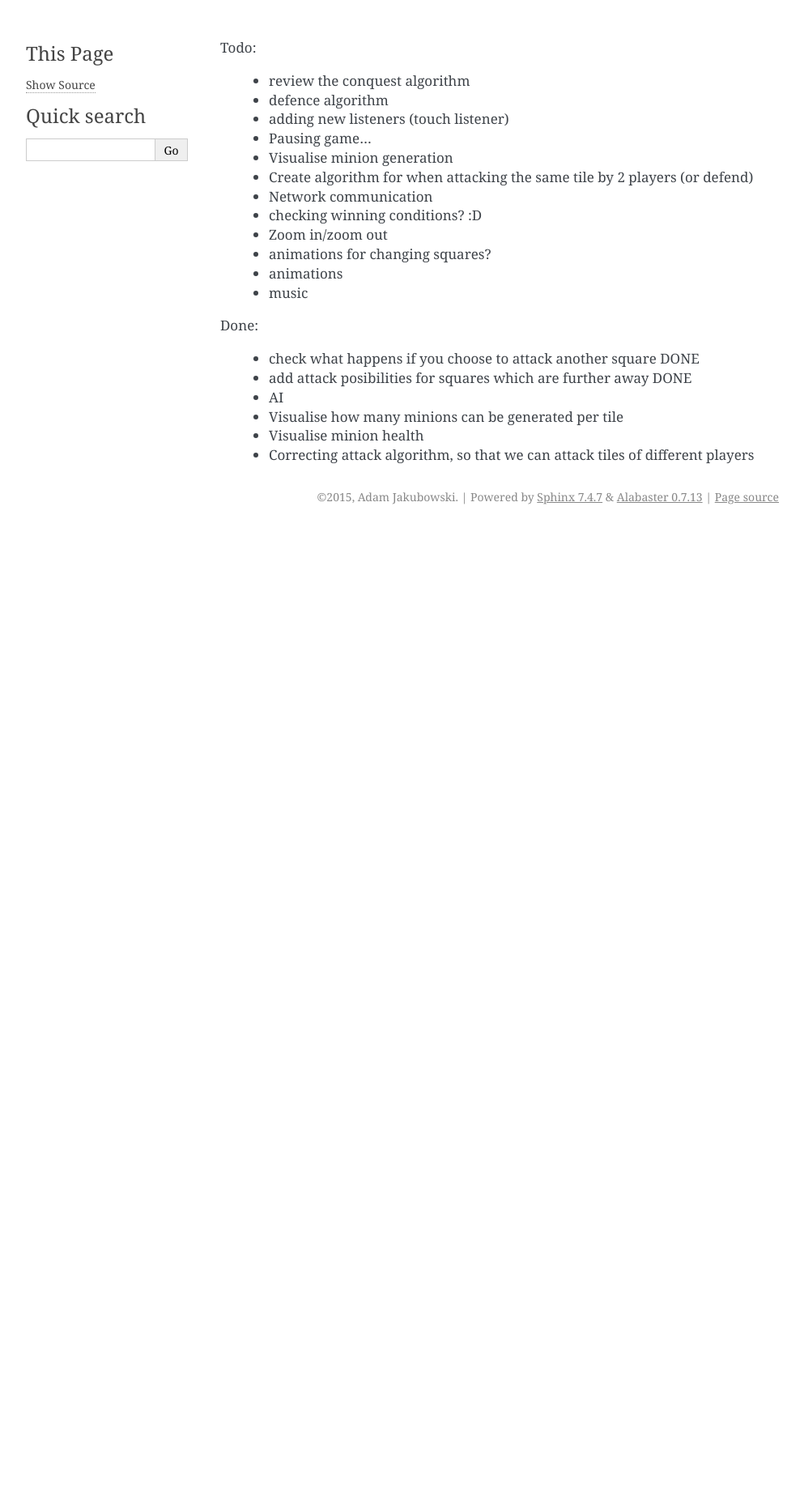
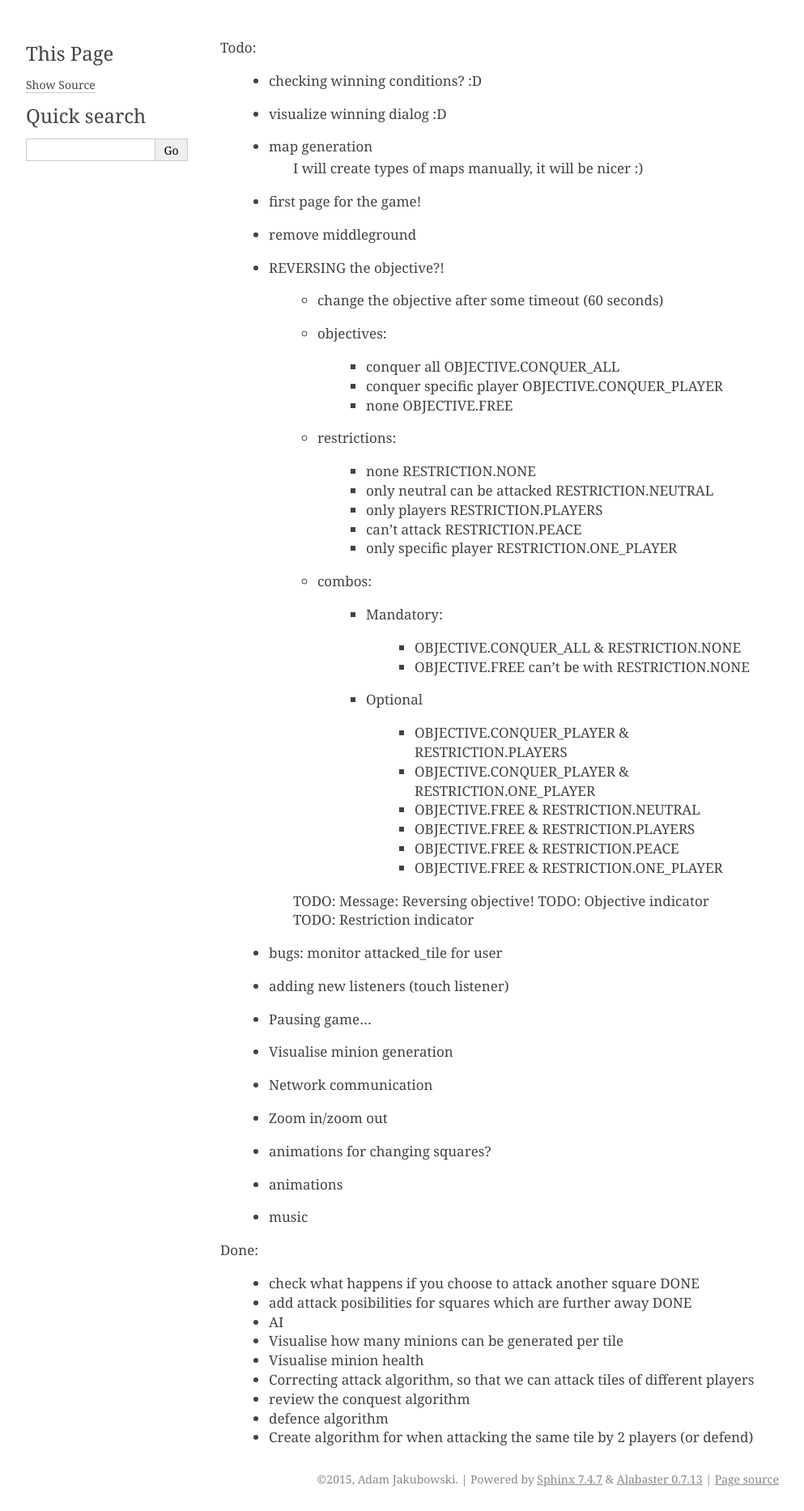
Before and after one commit to ajakubo1/shapewars, a Sphinx documentation site: the page built from doc/notes/todos.rst, in a window 1280 px wide. Shown: the whole page at 81% size, without its empty margins (148-1141 px from the left). Built offline with Sphinx 7.4.7, drawn with Linux system fonts in a browser that asks for light colours; before the commit the page ends 900 px from its top, so only the background shows below that.

Commit message:
Added generation and updated todos

```diff
--- a/doc/notes/todos.rst
+++ b/doc/notes/todos.rst
@@ -1,13 +1,58 @@
 Todo:
 
-    * review the conquest algorithm
-    * defence algorithm
+
+    * checking winning conditions? :D
+    * visualize winning dialog :D
+    * map generation
+        I will create types of maps manually, it will be nicer :)
+    * first page for the game!
+    * remove middleground
+    * REVERSING the objective?!
+
+        * change the objective after some timeout (60 seconds)
+
+        * objectives:
+
+            * conquer all OBJECTIVE.CONQUER_ALL
+            * conquer specific player OBJECTIVE.CONQUER_PLAYER
+            * none OBJECTIVE.FREE
+
+
+        * restrictions:
+
+            * none RESTRICTION.NONE
+            * only neutral can be attacked RESTRICTION.NEUTRAL
+            * only players  RESTRICTION.PLAYERS
+            * can't attack  RESTRICTION.PEACE
+            * only specific player RESTRICTION.ONE_PLAYER
+
+        * combos:
+
+            * Mandatory:
+
+                * OBJECTIVE.CONQUER_ALL & RESTRICTION.NONE
+                * OBJECTIVE.FREE can't be with RESTRICTION.NONE
+
+            * Optional
+
+                * OBJECTIVE.CONQUER_PLAYER & RESTRICTION.PLAYERS
+                * OBJECTIVE.CONQUER_PLAYER & RESTRICTION.ONE_PLAYER
+
+                * OBJECTIVE.FREE & RESTRICTION.NEUTRAL
+                * OBJECTIVE.FREE & RESTRICTION.PLAYERS
+                * OBJECTIVE.FREE & RESTRICTION.PEACE
+                * OBJECTIVE.FREE & RESTRICTION.ONE_PLAYER
+
+        TODO: Message: Reversing objective!
+        TODO: Objective indicator
+        TODO: Restriction indicator
+
+
+    * bugs: monitor attacked_tile for user
     * adding new listeners (touch listener)
     * Pausing game...
     * Visualise minion generation
-    * Create algorithm for when attacking the same tile by 2 players (or defend)
     * Network communication
-    * checking winning conditions? :D
     * Zoom in/zoom out
     * animations for changing squares?
     * animations
@@ -22,3 +67,6 @@ Done:
     * Visualise how many minions can be generated per tile
     * Visualise minion health
     * Correcting attack algorithm, so that we can attack tiles of different players
+    * review the conquest algorithm
+    * defence algorithm
+    * Create algorithm for when attacking the same tile by 2 players (or defend)
--- a/tochange.txt
+++ b/tochange.txt
@@ -24,7 +24,8 @@ ENUM_MINION.x_speed             10
 ENUM_MINION.y_speed             11
 ENUM_MINION.current_local       13
 ENUM_MINION.current             12
-ENUM_MINION.size                14
+ENUM_MINION.timer               14
+ENUM_MINION.size                15
 ENUM_MINION.generation_barier   600
 ENUM_MINION.speed               1
 
```
Also changed, not shown: 1 other file.
